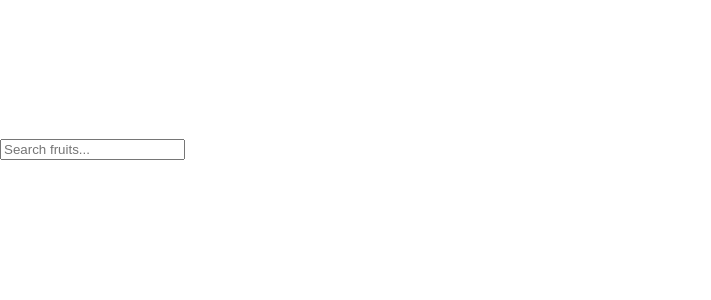
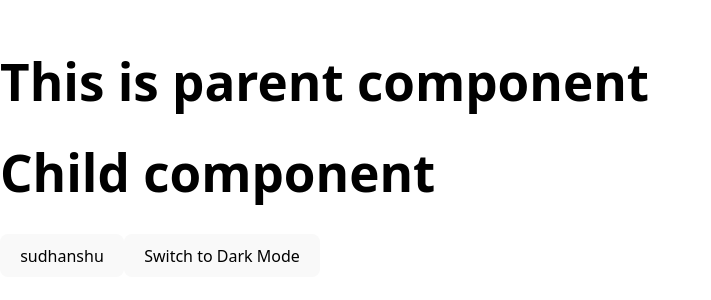
Before and after one commit to sd8917/Frontend-interview, a React (Vite) app: page / in a window 1280 px wide. Shown: the part 252-552 px from the top of the page, without its empty margins (0-711 px from the left). Built offline with nearby package versions, Linux system fonts and the light colour scheme.

Commit message:
add usecontext

```diff
--- a/src/App.tsx
+++ b/src/App.tsx
@@ -1,12 +1,19 @@
+
 import Autocomplete from "./components/AutoComplete"
 import MemoImplemen from "./components/MemoImplemen"
 import UseCallback from "./components/UseCallback"
+import { ThemeContextProvider } from "./hooks/ContextProvide"
+import './styles.css';
 
 const App = () => {
+
   return (
-    <div>
-      <Autocomplete />
-    </div>
+    <>
+      <ThemeContextProvider>
+        <MemoImplemen />
+      </ThemeContextProvider>
+
+    </>
   )
 }
 
--- a/src/components/MemoImplemen.tsx
+++ b/src/components/MemoImplemen.tsx
@@ -1,4 +1,5 @@
-import  { memo, useState } from 'react'
+import { memo, useState } from 'react'
+import { useTheme } from '../hooks/ContextProvide';
 
 
 const Child = memo(() => {
@@ -14,8 +15,10 @@ const Child = memo(() => {
 const MemoImplemen = () => {
     const [name, setName] = useState("sudhanshu");
 
+    const { theme, toggleTheme } = useTheme();
+
     const HandlerClick = () => {
-        setName((prev) => prev === "sudhanshu" ? "Amit" :"sudhanshu");
+        setName((prev) => prev === "sudhanshu" ? "Amit" : "sudhanshu");
     }
     return (
         <div>
@@ -23,6 +26,9 @@ const MemoImplemen = () => {
             <h1>This is parent component</h1>
             <Child />
             <button onClick={HandlerClick}>{name}</button>
+            <button onClick={toggleTheme}>
+                Switch to {theme === "light" ? "Dark" : "Light"} Mode
+            </button>
         </div>
     )
 }
--- /dev/null
+++ b/src/hooks/ContextProvide.tsx
@@ -0,0 +1,47 @@
+import { createContext, useContext, useEffect, useState } from 'react'
+import type { ReactNode } from 'react'
+
+interface ThemeContextType {
+    theme: string;
+    toggleTheme: () => void;
+}
+
+//1. create context and initial with null
+const ThemeContext = createContext<ThemeContextType | null>(null);
+
+
+// 2. provider with child as props..
+
+export const ThemeContextProvider = ({ children }: { children: ReactNode }) => {
+    const [theme, setTheme] = useState(() => {
+        return localStorage.getItem("theme") || "light";
+    });
+
+    useEffect(() => {
+        document.documentElement.setAttribute("data-theme", theme);
+        localStorage.setItem("theme", theme);
+
+    }, [theme]);
+
+
+
+    const toggleTheme = () => {
+        setTheme(prev => (prev === "light" ? "dark" : "light"));
+    };
+
+
+    return (
+       <ThemeContext.Provider value={{ theme, toggleTheme }}>
+        {children}
+      </ThemeContext.Provider>
+    )
+}
+
+// custom hook (best practice)
+export const useTheme = () => {
+  const context = useContext(ThemeContext);
+  if (!context) {
+    throw new Error("useTheme must be used within ThemeProvider");
+  }
+  return context;
+};
--- a/src/styles.css
+++ b/src/styles.css
@@ -1,3 +1,15 @@
+/* Light theme */
+[data-theme="light"] body {
+  background-color: white;
+  color: black;
+}
+
+/* Dark theme */
+[data-theme="dark"] body {
+  background-color: black;
+  color: white;
+}
+
 .container {
   width: 300px;
   margin: 40px auto;
@@ -13,7 +25,16 @@
   transition: transform 0.2s ease, background 0.2s ease;
 }
 
+[data-theme="dark"] .item {
+  background: #333;
+  color: white;
+}
+
 .item:active {
   cursor: grabbing;
   background: #e0e0e0;
 }
+
+[data-theme="dark"] .item:active {
+  background: #555;
+}
```
